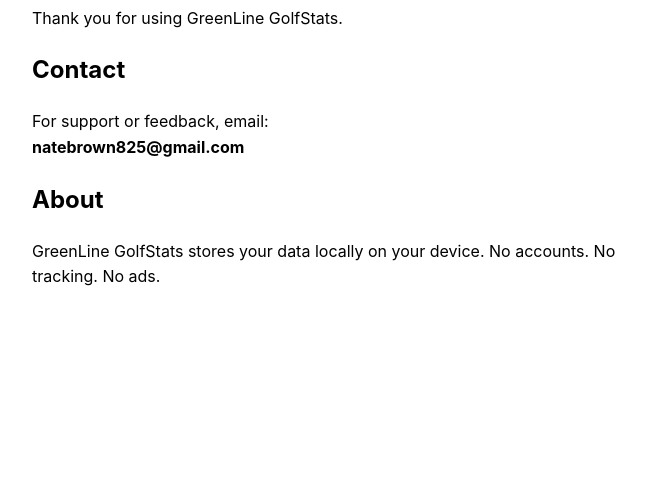
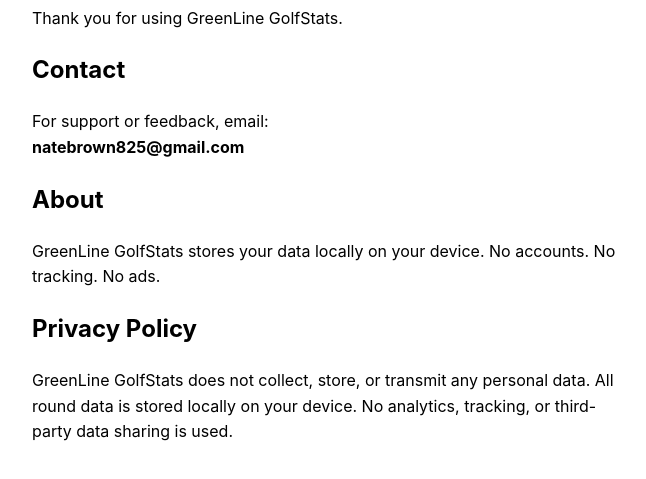
Before and after one commit to natebrown825/greenline-golfstats-support, a plain HTML site: page index.html in a window 1280 px wide. Shown: the part 107-586 px from the top of the page, without its empty margins (308-954 px from the left). Drawn offline with Linux system fonts and the light colour scheme.

Commit message:
Update index.html

```diff
--- a/index.html
+++ b/index.html
@@ -17,6 +17,9 @@
   <h2>About</h2>
   <p>GreenLine GolfStats stores your data locally on your device.
   No accounts. No tracking. No ads.</p>
-
+<h2>Privacy Policy</h2>
+<p>GreenLine GolfStats does not collect, store, or transmit any personal data.
+All round data is stored locally on your device.
+No analytics, tracking, or third-party data sharing is used.</p>
 </body>
 </html>
```
